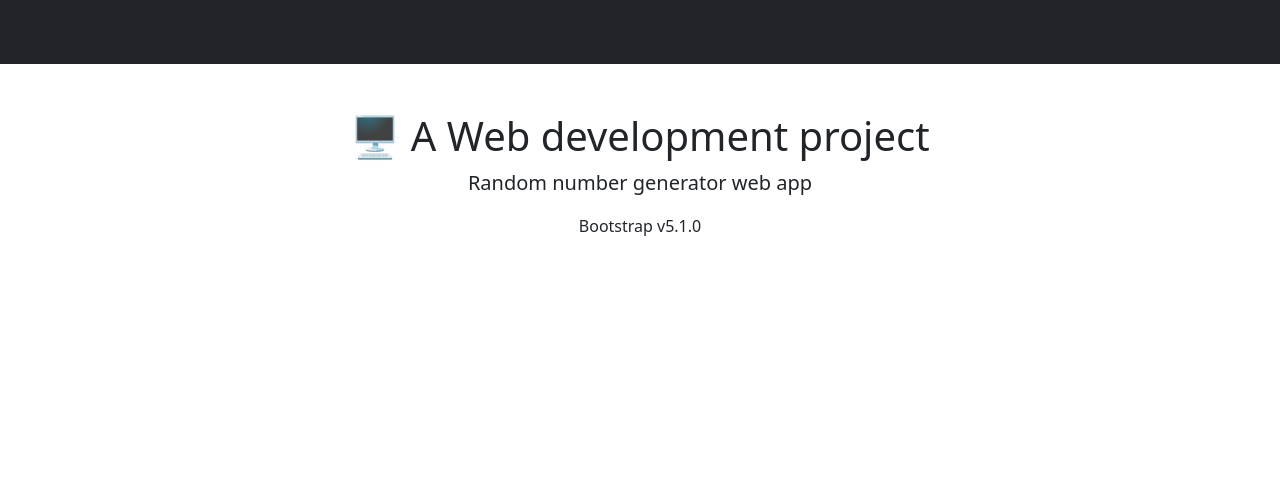
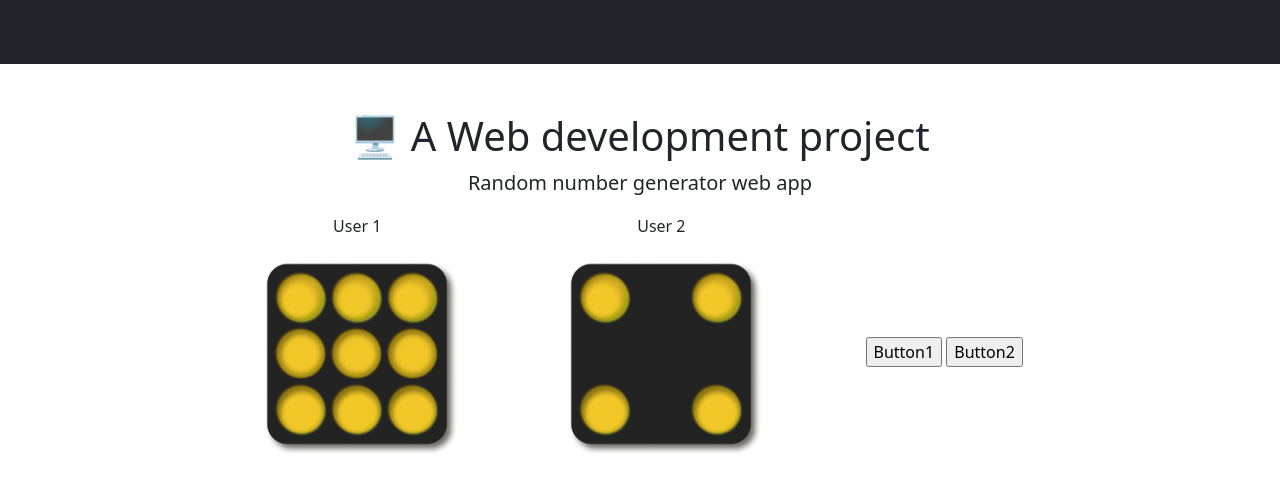
Before and after one commit to cmabuza/NumberGeneratorWebApp, a plain HTML site: page index.html in a window 1280 px wide. Drawn offline with nearby package versions, Linux system fonts and the light colour scheme.

Commit message:
2 random Dice

```diff
--- a/index.html
+++ b/index.html
@@ -23,7 +23,23 @@
             <div class="text-center mt-5">
                 <h1>🖥 A Web development project</h1>
                 <p class="lead">Random number generator web app</p>
-                <p>Bootstrap v5.1.0</p>
+                    <div class="dice-area">
+                        <p> User 1</p>
+                        <img />
+                    </div>
+                    <div class="dice-area">
+                        <p> User 2</p>
+                        <img />
+                    </div>
+                <div class="dice-area">
+                    <form method="post">
+                        <input type="submit" name="button1"
+                        value="Button1"/>
+
+                        <input type="submit" name="button2"
+                        value="Button2"/>
+                    </form>
+                </div>
             </div>
         </div>
         <!-- Bootstrap core JS-->
--- a/js/scripts.js
+++ b/js/scripts.js
@@ -5,3 +5,24 @@
 */
 // This file is intentionally blank
 // Use this file to add JavaScript to your project
+// const dieNumber = 1;
+// const randomNum;
+// const diceImage;
+// for(var i = 0; i != 2; i++){
+//     randomNum = Math.floor(Math.random() * 6) + 1;
+//     diceImage = '/assests/images/Dice' + randomNum + '.png';
+//     document.querySelectorAll('img')[i].setAttribute('src', diceImage)
+// }
+
+const dieNumber = 1;
+var randomNum;
+var diceImage;
+
+randomNum = Math.floor(Math.random() * 6) + 1;
+diceImage = '/assests/images/Dice' + randomNum + '.png';
+
+document.querySelectorAll('img')[0].setAttribute('src', diceImage)
+randomNum = Math.floor(Math.random() * 6) + 1;
+diceImage = '/assests/images/Dice' + randomNum + '.png';
+document.querySelectorAll('img')[1].setAttribute('src', diceImage)
+// "C:\Users\Botter\Documents\CodeMentor\Easy - Random Number Generator Web App\NumberGeneratorWebApp\assests\images\Dice3.png"
```
Also changed, not shown: assests/images/Dice1.png (added), assests/images/Dice2.png (added), assests/images/Dice3.png (added), assests/images/Dice4.png (added), assests/images/Dice5.png (added), assests/images/Dice6.png (added), css/styles.css.
